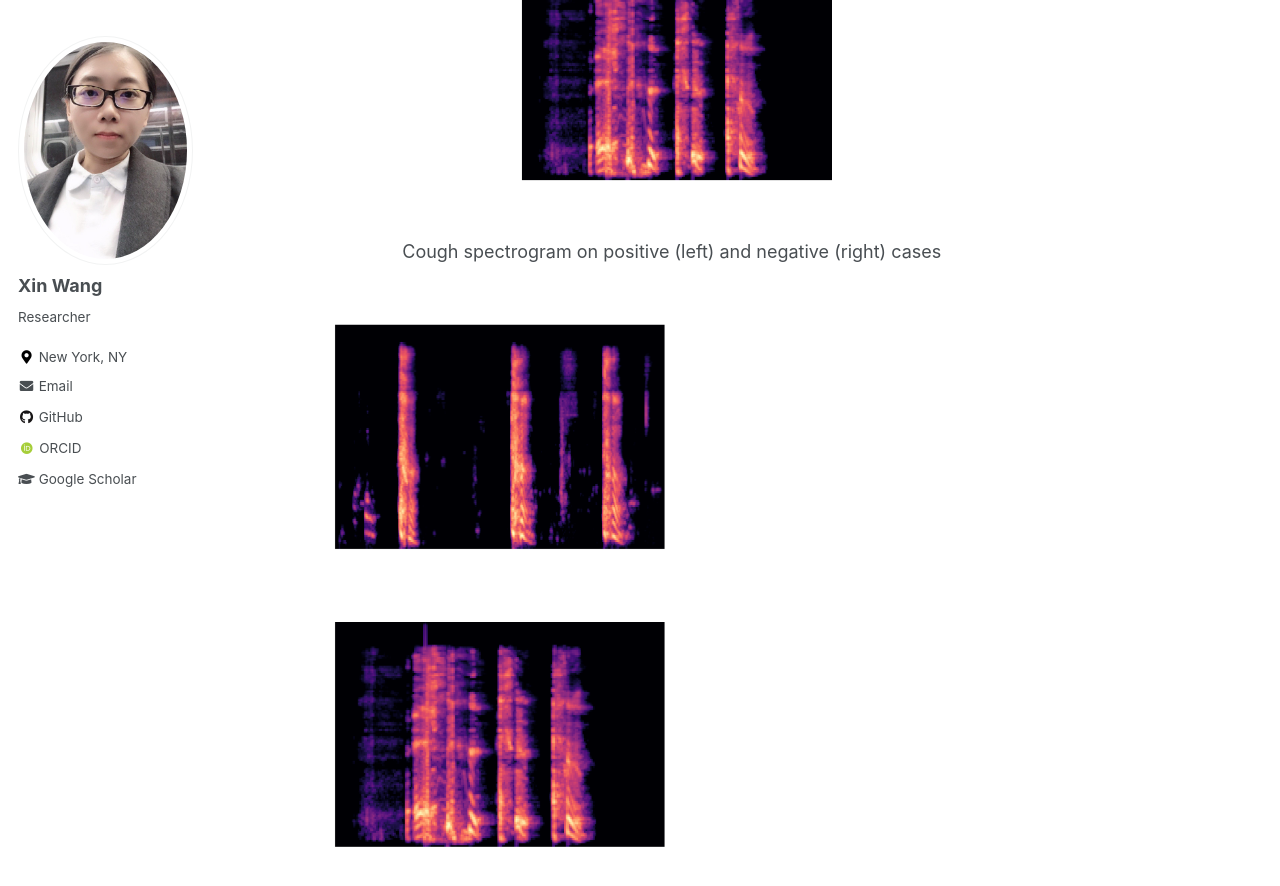
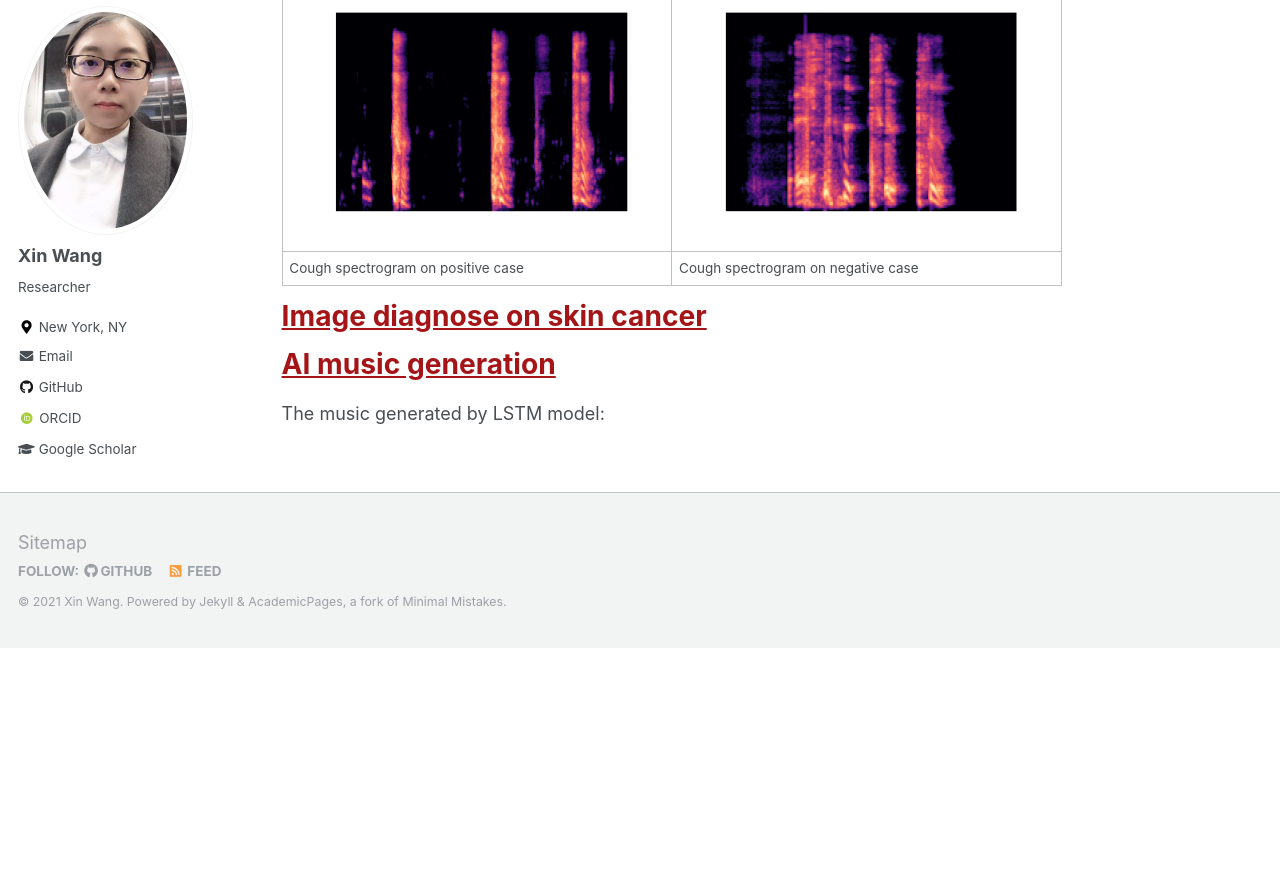
Before and after one commit to xin-wang-kr/xin-wang-kr.github.io, a Jekyll site: the page built from _pages/projects.md, in a window 1280 px wide and 900 px high, scrolled down 1860 px. Shown: the top 886 px of the window. Built offline with Jekyll 4.4.1, drawn with Linux system fonts in a browser that asks for light colours; some web fonts are replaced; after the commit the page ends 2508 px from its top, so only the background shows below that.

Commit message:
Update projects.md

```diff
--- a/_pages/projects.md
+++ b/_pages/projects.md
@@ -26,14 +26,23 @@
 
 # [COVID-19 voice recognition](projects/voice-rec.md)
 <p float="left" align = "center">
-  <img src = "/images/research/voice-rec/Fig5-pos-cough-spec.png" width="400" height="300"/>
-  <img src = "/images/research/voice-rec/Fig6-neg-cough-spec.png" width="400" height="300"/>
+  <img src = "/images/research/voice-rec/Fig5-pos-cough-spec.png" width="350" height="300"/>
+  <img src = "/images/research/voice-rec/Fig6-neg-cough-spec.png" width="350" height="300"/>
 </p>
 <p align = "center">
 Cough spectrogram on positive (left) and negative (right) cases
 </p>
 
-<img src="/images/research/voice-rec/Fig5-pos-cough-spec.png" width="425" title="Cough spectrogram on positive case"/> <img src="/images/research/voice-rec/Fig6-neg-cough-spec.png" width="425" title="Cough spectrogram on negative case"/>
+<table>
+  <tr>
+    <td><img src="/images/research/voice-rec/Fig5-pos-cough-spec.png" width=400 height=300></td>
+    <td><img src="/images/research/voice-rec/Fig6-neg-cough-spec.png" width=400 height=300></td>
+  </tr>
+  <tr>
+    <td>Cough spectrogram on positive case</td>
+    <td>Cough spectrogram on negative case</td>
+  </tr>
+ </table>
 
 # [Image diagnose on skin cancer](projects/skin-cancer.md)
 
```
